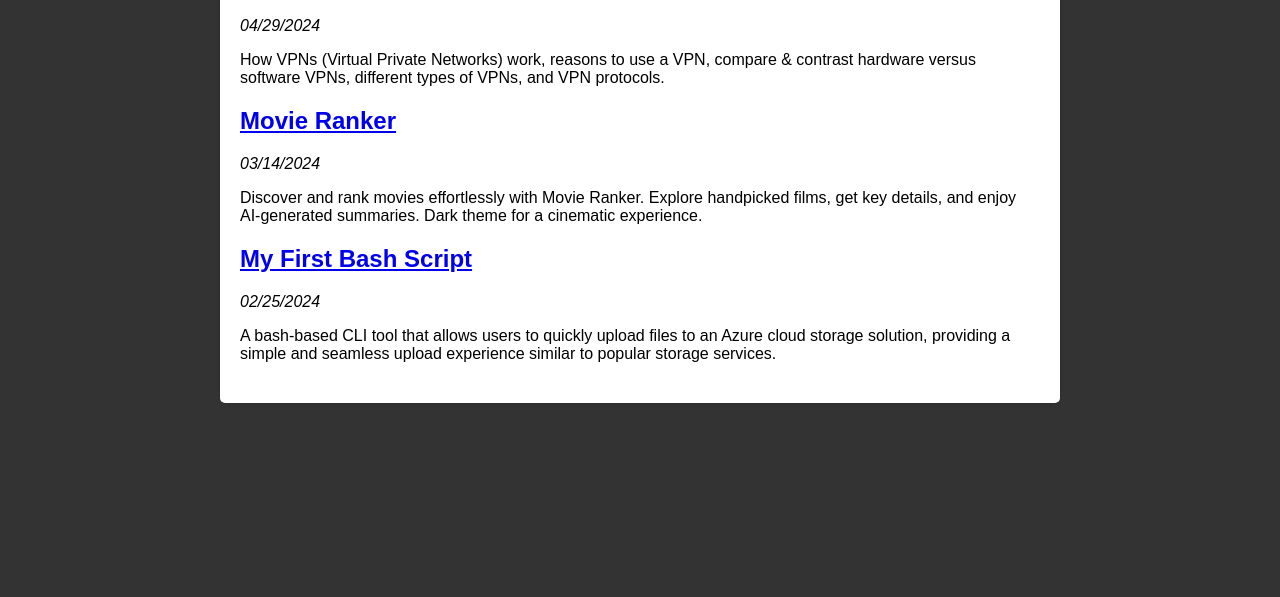
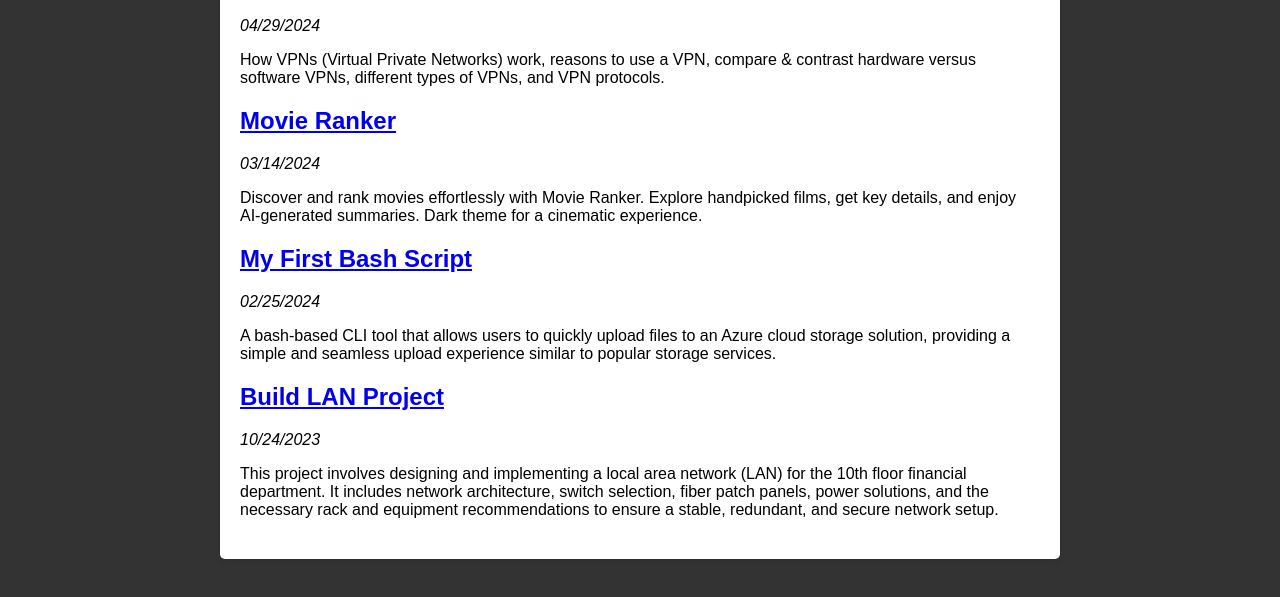
Before and after one commit to ipconfig2/My_Website, a plain HTML site: page Blog.html in a window 1280 px wide. Shown: the part 151-748 px from the top of the page. Drawn offline with Linux system fonts and the light colour scheme.

Commit message:
Update Blog.html

```diff
--- a/Blog.html
+++ b/Blog.html
@@ -6,7 +6,6 @@
   <title>Blog</title>
   <link rel="icon" type="image/x-icon" href="image/favicon.ico">
   <link rel="stylesheet" href="Blog.css">
-
 </head>
 <body>
   <div id="mySidenav" class="sidenav">
@@ -22,8 +21,9 @@
       <div class="line"></div>
       <div class="line"></div>
       <div class="line"></div>
-  </div>
+    </div>
   </span>
+
   <div class="content">
     <h1>Blog Posts</h1>
     <section>
@@ -41,6 +41,12 @@
       <p1><em>02/25/2024</em></p1>
       <p>A bash-based CLI tool that allows users to quickly upload files to an Azure cloud storage solution, providing a simple and seamless upload experience similar to popular storage services.</p>
     </section>
+    <!-- Build LAN Project Section -->
+    <section>
+      <h2><a href="Build_LAN_Project.html">Build LAN Project</a></h2>
+      <p1><em>10/24/2023</em></p1>
+      <p>This project involves designing and implementing a local area network (LAN) for the 10th floor financial department. It includes network architecture, switch selection, fiber patch panels, power solutions, and the necessary rack and equipment recommendations to ensure a stable, redundant, and secure network setup.</p>
+    </section>
     <script src="myscripts.js"></script>
   </div>
 </body>
```
